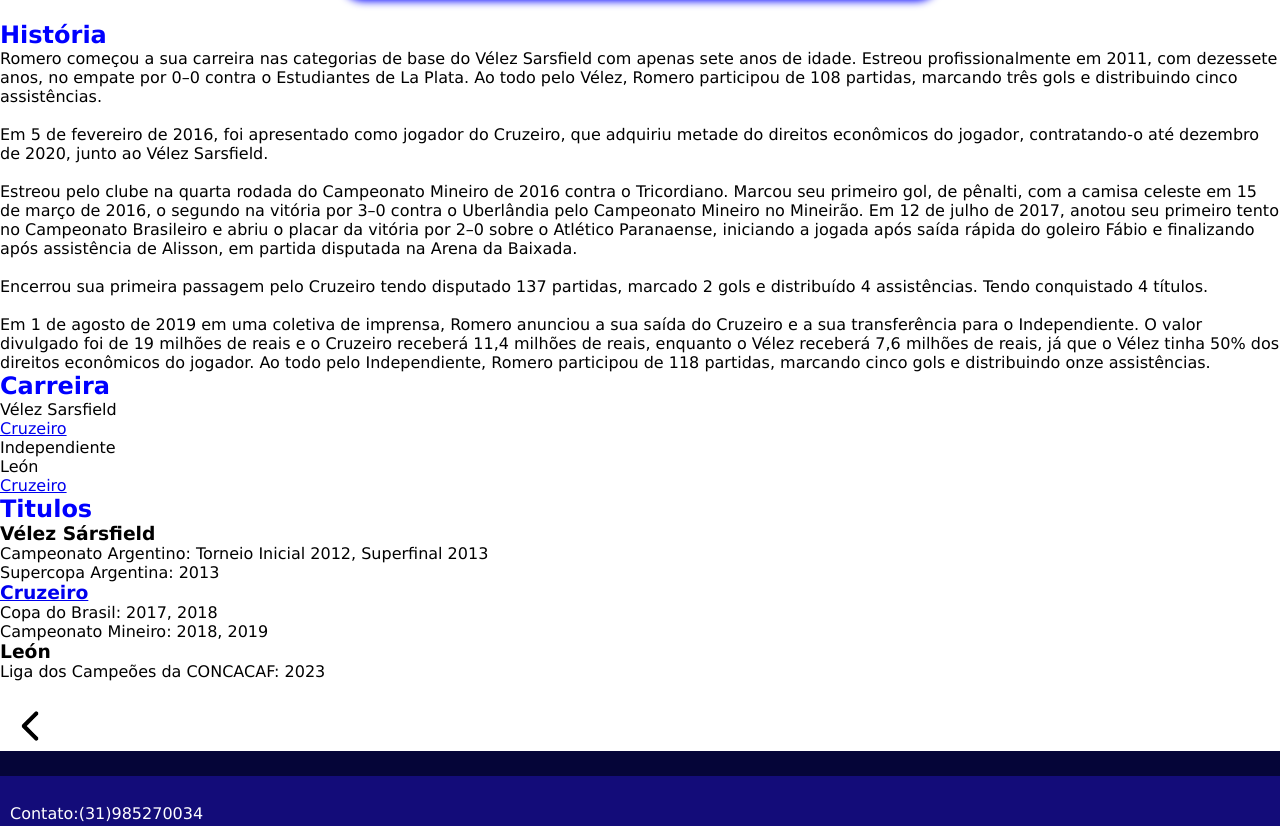
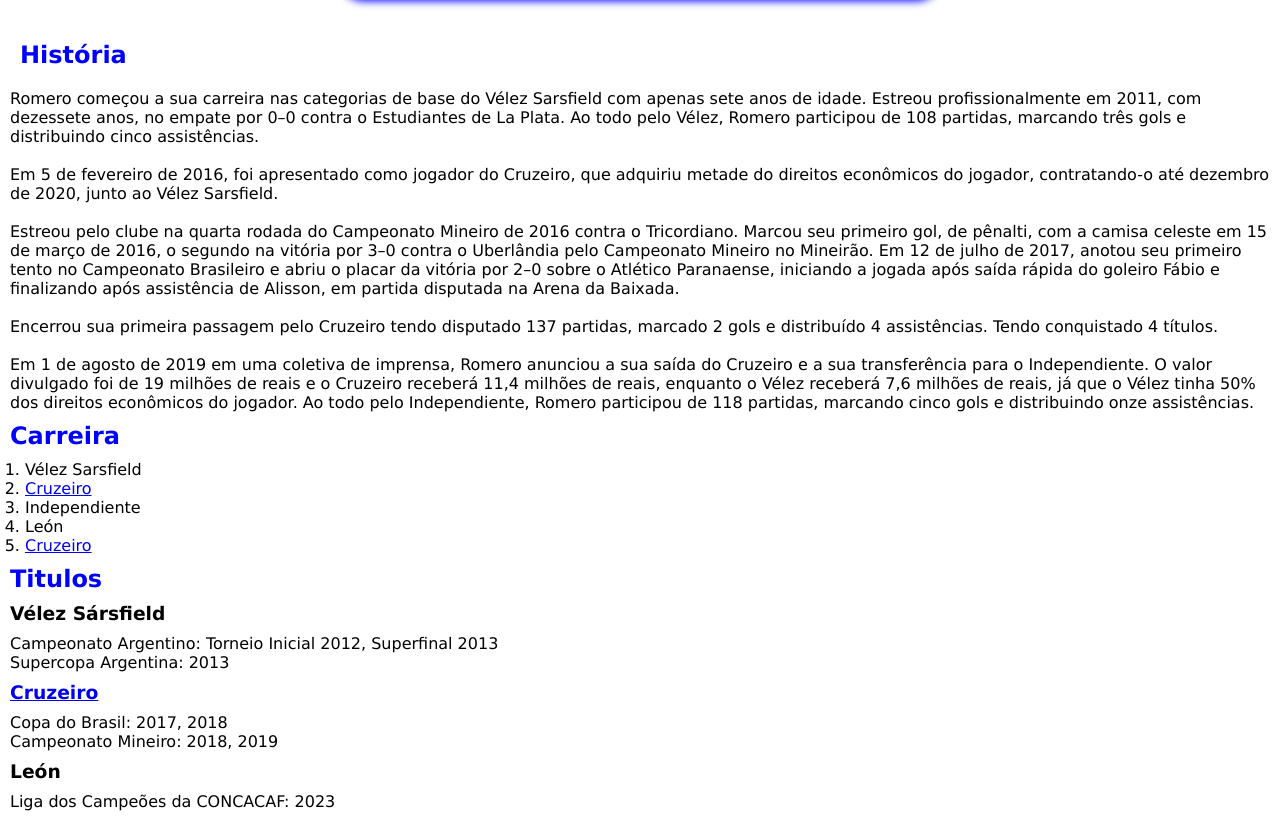
Before and after one commit to YanTeles/CruzeiroEsporteClube, a plain HTML site: page jogadores/Romero/Romero.html in a window 1280 px wide. Shown: the part 456-1282 px from the top of the page. Drawn offline with Linux system fonts and the light colour scheme.

Commit message:
Page Romero

```diff
--- a/jogadores/Romero/Romero.css
+++ b/jogadores/Romero/Romero.css
@@ -80,3 +80,31 @@
 
 
 }
+
+.textRomero h2{
+    padding: 20px;
+}
+
+.textRomero p{
+    margin-left: 10px;
+}
+
+.textCarreira h2{
+    margin-top: 10px;
+    margin-left: 10px;
+}
+
+.textCarreira ol{
+    margin-top: 10px;
+    margin-left: 25px;
+}
+
+.texttitulos h2{
+    margin-top: 10px;
+    margin-left: 10px;
+}
+
+.texttitulos h3,ul{
+    margin-top: 10px;
+    margin-left: 10px;
+}
--- a/jogadores/Romero/Romero.html
+++ b/jogadores/Romero/Romero.html
@@ -45,7 +45,7 @@
             assistências.
         </p>
     </div>
-
+    <div class="textCarreira">
         <h2 style="color: blue;">Carreira</h2>
         <ol>
             <li>Vélez Sarsfield</li>
@@ -54,7 +54,8 @@
             <li>León</li>
             <li><a href="https://www.cruzeiro.com.br">Cruzeiro</a></li>
         </ol>
-
+    </div>
+    <div class="texttitulos">
         <h2 style="color: blue;">Titulos</h2>
         <h3>Vélez Sársfield</h3>
         <ul>
@@ -72,7 +73,7 @@
         <ul>
             <li>Liga dos Campeões da CONCACAF: 2023</li>
         </ul>
-
+    </div>
     <div class="voltar"><a href="../../Index.html"><img src="../../Images/voltar.png" alt="voltar"></a></div>
 
     </head>
```
Lines whose indentation alone changed are shown as unchanged.
